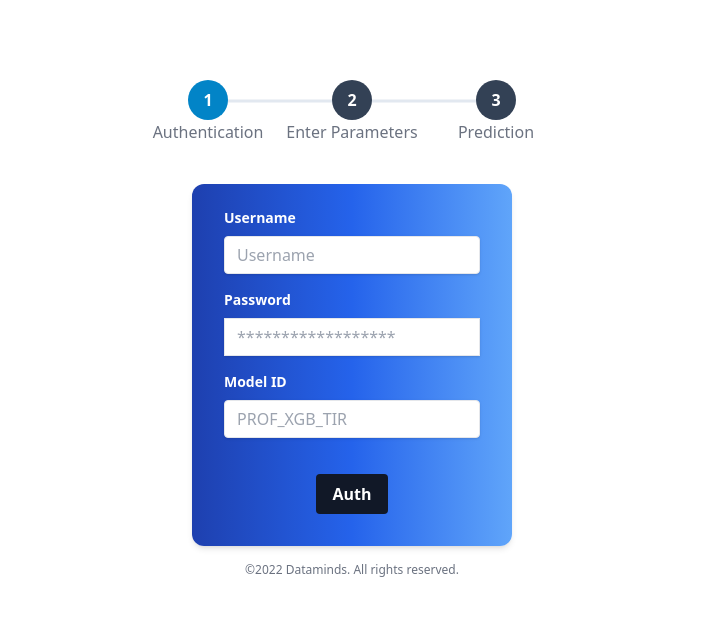
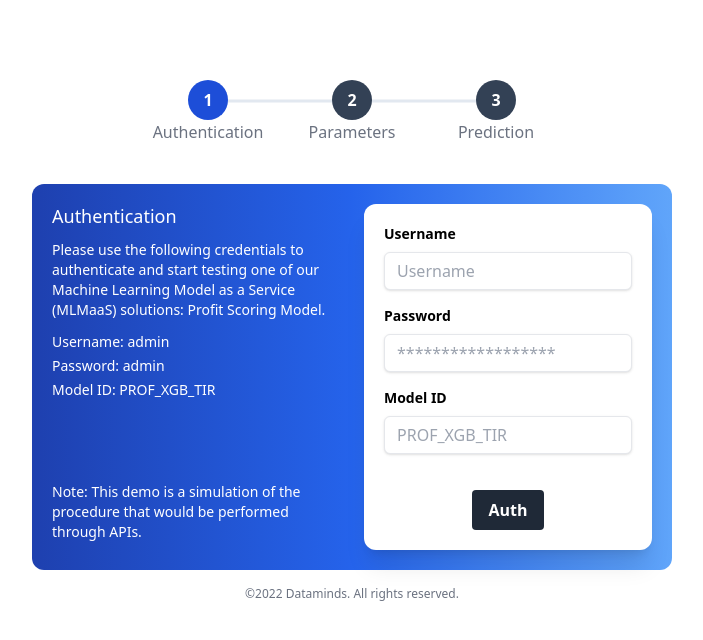
Before and after one commit to dataminds-ai/data-minds.github.io, a React (Create React App) app: page /demo in a window 1280 px wide. Shown: the top 640 px of the page, without its empty margins (288-991 px from the left). Built offline with nearby package versions, Linux system fonts and the light colour scheme.

Commit message:
pagina de demo completada, implementacion de notificaciones

```diff
--- a/package.json
+++ b/package.json
@@ -3,7 +3,6 @@
   "version": "0.1.0",
   "homepage": "https://data-minds.github.io",
   "private": true,
-  "proxy": "https://scoring.dataminds.pe",
   "dependencies": {
     "@emailjs/browser": "^3.6.2",
     "@fontsource/jetbrains-mono": "^4.5.9",
@@ -23,6 +22,7 @@
     "react-scripts": "5.0.1",
     "react-scroll": "^1.8.7",
     "react-spring": "^9.5.2",
+    "react-toastify": "^9.0.8",
     "react-transition-group": "^4.4.2",
     "swiper": "^8.3.2",
     "typeface-jetbrains-mono": "^2.0.1",
--- a/src/components/auth/Auth.jsx
+++ b/src/components/auth/Auth.jsx
@@ -7,29 +7,47 @@ function Auth({ handleSubmit, handleChange, formValue }) {
 
   return (
     <>
-      <div className="w-full max-w-xs">
-        <form className="bg-gradient-to-r from-blue-800 via-blue-600 to-blue-400 text-white shadow-md rounded-xl px-8 pt-6 pb-8 mb-4" onSubmit={(e) => handleSubmit(e, swiper)}>
+      <div className="bg-gradient-to-r w-4/5 sm:w-3/4 lg:w-2/4 mx-auto from-blue-800 via-blue-600 to-blue-400 p-5 rounded-xl">
+        <div className="md:grid md:grid-cols-2 md:gap-6">
+          <div className="md:relative first:md:col-span-1">
+            <div className="px-4 sm:px-0 text-white">
+              <h3 className="text-lg font-medium leading-6">Authentication</h3>
+              <div className='py-2'>
+                <p className="mt-1 text-sm">Please use the following credentials to authenticate and start testing one of our Machine Learning Model as a Service (MLMaaS) solutions: Profit Scoring Model.</p>
+              </div>
+              <p className="mt-1 text-sm">Username: admin</p>
+              <p className="mt-1 text-sm">Password: admin</p>
+              <p className="mt-1 text-sm">Model ID: PROF_XGB_TIR</p>
+              <div className='md:absolute inset-x-0 bottom-0 py-2'>
+                <div className=''>
+                  <p className="mt-1 text-sm">Note: This demo is a simulation of the procedure that would be performed through APIs.</p>
+                </div>
+              </div>
+            </div>
+          </div>
+          <div className="bg-white mt-5 shadow-xl rounded-xl md:col-span-1 md:mt-0 p-5">
+            <form onSubmit={(e) => handleSubmit(e, swiper)}>
               <div className="mb-4">
                 <label className="block text-sm font-bold mb-2" for="username">
                   Username
                 </label>
-            <input className="shadow appearance-none border rounded w-full py-2 px-3 text-gray-700 leading-tight focus:outline-none focus:shadow-outline" id="username" name="username" type="text" placeholder="Username" value={formValue.username} onChange={handleChange}/>
+                <input className="shadow appearance-none border rounded-md w-full py-2 px-3 text-gray-700 leading-tight focus:outline-none focus:shadow-outline" id="username" name="username" type="text" placeholder="Username" value={formValue.username} onChange={handleChange} />
               </div>
               <div className="mb-4">
                 <label className="block text-sm font-bold mb-2" for="password">
                   Password
                 </label>
-            <input className="shadow appearance-none border w-full py-2 px-3 text-gray-700 leading-tight focus:outline-none focus:shadow-outline" id="password" name="password" type="password" placeholder="******************" value={formValue.password} onChange={handleChange}/>
-            {/* <p className="text-red-500 text-xs italic">Please choose a password.</p> */}
+                <input className="shadow appearance-none border rounded-md w-full py-2 px-3 text-gray-700 leading-tight focus:outline-none focus:shadow-outline" id="password" name="password" type="password" placeholder="******************" value={formValue.password} onChange={handleChange} />
+                {/* <p className="text-red<-500 text-xs italic">Please choose a password.</p> */}
               </div>
               <div className="mb-6">
                 <label className="block text-sm font-bold mb-2" for="modelId">
                   Model ID
                 </label>
-            <input className="shadow appearance-none border rounded w-full py-2 px-3 text-gray-700 mb-3 leading-tight focus:outline-none focus:shadow-outline" id="modelId" name="modelId" type="text" placeholder="PROF_XGB_TIR" value={formValue.modelId} onChange={handleChange}/>
+                <input className="shadow appearance-none border rounded-md w-full py-2 px-3 text-gray-700 mb-3 leading-tight focus:outline-none focus:shadow-outline" id="modelId" name="modelId" type="text" placeholder="PROF_XGB_TIR" value={formValue.modelId} onChange={handleChange} />
               </div>
               <div className="flex items-center justify-center">
-            <button className="bg-gray-900 hover:bg-gray-800 text-white font-bold py-2 px-4 rounded focus:outline-none focus:shadow-outline" type='submit'>
+                <button className="bg-gray-800 hover:bg-blue-700 text-white font-bold py-2 px-4 rounded focus:outline-none focus:shadow-outline" type='submit'>
                   Auth
                 </button>
                 {/* <a className="inline-block align-baseline font-bold text-sm text-blue-500 hover:text-blue-800" href="#">
@@ -37,10 +55,12 @@ function Auth({ handleSubmit, handleChange, formValue }) {
             </a> */}
               </div>
             </form>
-        <p className="text-center text-gray-500 text-xs">
+          </div>
+        </div>
+      </div>
+      <p className="text-center text-gray-500 text-xs my-4">
         &copy;2022 Dataminds. All rights reserved.
       </p>
-      </div>
     </>
   )
 }
--- a/src/components/index/hero.jsx
+++ b/src/components/index/hero.jsx
@@ -1,5 +1,6 @@
 import React, { useState } from "react"
 import { useTransition, animated, config } from "react-spring"
+import { Link as LinkScroll } from "react-scroll";
 import "@fontsource/jetbrains-mono"
 
 const navigation = [
@@ -80,12 +81,11 @@ export default function Hero() {
                 {transition_3((styles, item) => item ?
                   <animated.div style={styles} className="mt-5 sm:mt-8 sm:flex sm:justify-center lg:justify-start">
                     <div className="shadow">
-                      <a
-                        href="#"
-                        className="w-full flex items-center justify-center px-8 py-3 border border-transparent text-base font-bold font-montserrat rounded-full text-white bg-gradient-to-r from-blue-800 via-blue-600 to-blue-400 md:py-4 md:text-lg md:px-10 hover:from-blue-600 hover:via-blue-400 hover:to-blue-200 hover:text-black hover:font-bold"
-                      >
-                        Comenzar
-                      </a>
+                      <LinkScroll to="soluciones" activeClass="active-white" offset={20} spy={true} smooth={true} duration={500}>
+                        <a className="w-full flex items-center justify-center px-8 py-3 border border-transparent text-base font-bold font-montserrat rounded-full text-white bg-gradient-to-r from-blue-800 via-blue-600 to-blue-400 md:py-4 md:text-lg md:px-10 hover:from-blue-600 hover:via-blue-400 hover:to-blue-200 hover:text-black hover:font-bold">
+                          Comenzar
+                        </a>
+                      </LinkScroll>
                     </div>
                   </animated.div> : ""
                 )}
--- a/src/components/stepper/Stepper.jsx
+++ b/src/components/stepper/Stepper.jsx
@@ -3,7 +3,7 @@ import "../../styles/stepper.css";
 import { TiTick } from "react-icons/ti";
 
 const Stepper = ({ currentStep, complete }) => {
-  const steps = ["Authentication", "Enter Parameters", "Prediction"];
+  const steps = ["Authentication", "Parameters", "Prediction"];
   // const [currentStep, setCurrentStep] = useState(1);
   // const [complete, setComplete] = useState(false);
   return (
@@ -19,22 +19,10 @@ const Stepper = ({ currentStep, complete }) => {
             <div className="step">
               {i + 1 < currentStep || complete ? <TiTick size={24} /> : i + 1}
             </div>
-            <p className="text-gray-500">{step}</p>
+            <p className="text-gray-500 text-xs md:text-base">{step}</p>
           </div>
         ))}
       </div>
-      {/* {!complete && (
-        <button
-          className="btn"
-          onClick={() => {
-            currentStep === steps.length
-              ? setComplete(true)
-              : setCurrentStep((prev) => prev + 1);
-          }}
-        >
-          {currentStep === steps.length ? "Finish" : "Next"}
-        </button>
-      )} */}
     </>
   );
 };
--- a/src/containers/Demo/ParamForm.jsx
+++ b/src/containers/Demo/ParamForm.jsx
@@ -52,17 +52,24 @@ export default function Paramform({ handleSubmit, handleChange, paramForm }) {
 
   return (
     <>
-      <div className="bg-gradient-to-r from-blue-800 via-blue-600 to-blue-400 p-5 rounded-xl">
+      <div className="bg-gradient-to-r w-4/5 sm:w-3/4 mx-auto from-blue-800 via-blue-600 to-blue-400 p-5 rounded-xl">
         <div className="md:grid md:grid-cols-3 md:gap-6">
           <div className="md:col-span-1">
             <div className="px-4 sm:px-0 text-white">
-              <h3 className="text-lg font-medium leading-6">Personal Information</h3>
-              <p className="mt-1 text-sm">Use a permanent address where you can receive mail.</p>
+              <h3 className="text-lg font-medium leading-6">Parameters</h3>
+              <p className="mt-1 text-sm py-2">
+                Within the fields from the age to the maximum days delinquent,
+                the data of a customer of a financial institution applying for a loan must be entered.
+              </p>
+              <p className="mt-1 text-sm py-2">
+                On the other hand, within the fields ranging from the principal to the loan product id,
+                the data of the loan the client is requesting must be entered.
+              </p>
             </div>
           </div>
           <div className="mt-5 md:col-span-2 md:mt-0">
             <form onSubmit={(e) => handleSubmit(e, swiper)}>
-              <div className="overflow-hidden shadow-xl sm:rounded-xl">
+              <div className="overflow-hidden shadow-xl rounded-xl">
                 <div className="bg-white px-4 py-5 sm:p-6">
                   <div className="grid grid-cols-6 gap-6">
                     {params?.map((param, i) => (
@@ -100,7 +107,7 @@ export default function Paramform({ handleSubmit, handleChange, paramForm }) {
                 <div className="bg-gray-50 px-4 py-3 text-right sm:px-6">
                   <button
                     type="submit"
-                    className="inline-flex justify-center rounded-md border border-transparent bg-indigo-600 py-2 px-4 text-sm font-medium text-white shadow-sm hover:bg-indigo-700 focus:outline-none focus:ring-2 focus:ring-indigo-500 focus:ring-offset-2"
+                    className="inline-flex justify-center rounded-md border border-transparent bg-gray-800 py-2 px-4 text-sm font-medium text-white shadow-sm hover:bg-blue-700 focus:outline-none focus:ring-2 focus:ring-indigo-500 focus:ring-offset-2"
                   >
                     Predict
                   </button>
@@ -110,6 +117,9 @@ export default function Paramform({ handleSubmit, handleChange, paramForm }) {
           </div>
         </div>
       </div>
+      <p className="text-center text-gray-500 text-xs my-4">
+        &copy;2022 Dataminds. All rights reserved.
+      </p>
     </>
   )
 }
--- a/src/containers/Demo/Prediction.jsx
+++ b/src/containers/Demo/Prediction.jsx
@@ -7,27 +7,28 @@ function Prediction({ handleSubmit, prediction }) {
 
   return (
     <>
-      <div className="bg-gradient-to-r from-blue-800 via-blue-600 to-blue-400 p-5 rounded-xl">
+      <div className="bg-gradient-to-r w-4/5 sm:w-3/4 lg:w-1/2 mx-auto from-blue-800 via-blue-600 to-blue-400 p-5 rounded-xl">
         <div className="md:grid md:grid-cols-2 md:gap-6">
           <div className="md:col-span-1">
             <div className="px-4 sm:px-0 text-white">
-              <h3 className="text-lg font-medium leading-6">Personal Information</h3>
-              <p className="mt-1 text-sm">Use a permanent address where you can receive mail.</p>
+              <h3 className="text-lg font-medium leading-6">Prediction</h3>
+              <p className="mt-1 text-sm py-2">Hooray! Now you know the internal rate of return on the loan. How does it feel to be able to read the future?</p>
+              <p className='mt-1 text-sm py-2'>  Contact us at <b>informes@dataminds.pe</b> and remember that <b>the future lies in your data</b>. </p>
             </div>
           </div>
-          <div className="bg-white mt-5 rounded-xl md:col-span-1 md:mt-0 p-5">
+          <div className="bg-white mt-5 shadow-xl rounded-xl md:col-span-1 md:mt-0 p-5">
             <form onSubmit={(e) => handleSubmit(e, swiper)}>
               <div className='flex flex-col'>
                 <div className='font-bold text-5xl font-montserrat mx-auto'>
-                  <div className=' text-blue-800'>I.R.R.</div>
+                  <div className=' text-gray-900'>I.R.R.</div>
                 </div>
-                <div className='font-bold text-6xl font-montserrat mx-auto my-5'>
-                  <div>{ Math.round((parseFloat(prediction) + Number.EPSILON) * 100) / 100 }</div>
+                <div className='font-bold text-6xl font-montserrat mx-auto my-5 text-blue-700'>
+                  <div>{Math.round((parseFloat(prediction) + Number.EPSILON) * 100) / 100}</div>
                 </div>
-                <div className="bg-gray-50 px-4 py-3 text-left sm:px-6">
+                <div className="bg-gray-50 mt-3 text-left">
                   <button
                     type="submit"
-                    className="inline-flex justify-center rounded-md border border-transparent bg-blue-700 py-2 px-4 text-sm font-medium text-white shadow-sm hover:bg-indigo-700 focus:outline-none focus:ring-2 focus:ring-indigo-500 focus:ring-offset-2"
+                    className="inline-flex justify-center rounded-md border border-transparent bg-gray-800 py-2 px-4 text-sm font-medium text-white shadow-sm hover:bg-blue-700 focus:outline-none focus:ring-2 focus:ring-indigo-500 focus:ring-offset-2"
                   >
                     Go back
                   </button>
@@ -37,6 +38,9 @@ function Prediction({ handleSubmit, prediction }) {
           </div>
         </div>
       </div>
+      <p className="text-center text-gray-500 text-xs mt-4">
+        &copy;2022 Dataminds. All rights reserved.
+      </p>
     </>
   )
 }
--- a/src/containers/Demo/index.js
+++ b/src/containers/Demo/index.js
@@ -3,14 +3,15 @@ import axios from 'axios';
 import Auth from '../../components/auth/Auth'
 import Stepper from '../../components/stepper/Stepper'
 import SwipeButton from './SwipeButton'
-import { Swiper, SwiperSlide, useSwiper } from "swiper/react";
+import { Swiper, SwiperSlide } from "swiper/react";
 import "swiper/css"
 import "swiper/css/effect-coverflow"
 import 'swiper/css/navigation';
 import 'swiper/css/pagination';
 import Paramform from "./ParamForm";
 import Prediction from "./Prediction";
-// import '../../styles/swiper.css'
+import { ToastContainer, toast } from 'react-toastify';
+import 'react-toastify/dist/ReactToastify.css';
 
 function Demo() {
   const [currentStep, setCurrentStep] = useState(1);
@@ -24,7 +25,7 @@ function Demo() {
   });
 
   const [paramForm, setParamForm] = useState({
-    param1: 33,
+    param1: 40,
     param2: 3000,
     param3: 12,
     param4: 5,
@@ -37,7 +38,8 @@ function Demo() {
     param11: 100
   });
 
-  const baseURL = "/api/v1/scoring";
+  // const baseURL = "/api/v1/scoring";
+  const baseURL = "https://scoring.dataminds.pe/api/v1/scoring"
 
   const handleChange = (e) => {
     switch (currentStep) {
@@ -74,11 +76,26 @@ function Demo() {
             setResponse(response.data);
             setToken(response.data.token);
             if (response.data.codigo === "00") {
+              toast.success("Successful authentication!");
               currentStep === stepsLength
                 ? setComplete(true)
                 : setCurrentStep((prev) => prev + 1);
 
               swiper.slideNext()
+            }
+          })
+          .catch((error) => {
+            if (error.response) {
+              error.response.data.codigo === "30"
+                ? toast.error("Invalid username or password or model ID")
+                : toast.error("Internal error")
+            } else if (error.request) {
+              // The request was made but no response was received
+              toast.error("Internal error")
+            } else {
+              // Something happened in setting up the request that triggered an Error
+              toast.error("Internal error")
+              console.log('Error', error.message);
             }
           });
         break;
@@ -118,13 +135,27 @@ function Demo() {
           })
           .then((response) => {
             setResponse(response.data)
-
             if (response.data.codmensaje === "00") {
-              if (currentStep === stepsLength - 1){
+              toast.success("Successful prediction!");
+              if (currentStep === stepsLength - 1) {
                 setComplete(true)
                 setCurrentStep((prev) => prev + 1);
               }
               swiper.slideNext()
+            }
+          })
+          .catch((error) => {
+            if (error.response) {
+              error.response.data.codigo === "30"
+                ? toast.error("Invalid token, refresh the page and authenticate again.")
+                : toast.error("Internal error")
+            } else if (error.request) {
+              // The request was made but no response was received
+              toast.error("Internal error")
+            } else {
+              // Something happened in setting up the request that triggered an Error
+              toast.error("Internal error")
+              console.log('Error', error.message);
             }
           });
         break;
@@ -138,10 +169,15 @@ function Demo() {
     }
   }
 
+  const notifySuccess = () => toast.success("Success !");
+  const notifyError = () => toast.error("Error !");
+  const notifyInfo = () => toast.info("Info !");
+  const notifyWarning = () => toast.warn("Warning !");
+
   return (
     <>
       <div className='flex flex-col h-screen'>
-        <div className='mx-auto mt-20'>
+        <div className='mx-auto mt-10 sm:mt-20'>
           <Stepper currentStep={currentStep} complete={complete} />
         </div>
         <div className='w-auto mt-10'>
@@ -165,7 +201,7 @@ function Demo() {
             <SwiperSlide>
               <div className="flex">
                 <div className="mx-auto">
-                  <Prediction handleSubmit={handleSubmit} prediction={response? response.prediccion: ""} />
+                  <Prediction handleSubmit={handleSubmit} prediction={response ? response.prediccion : ""} />
                 </div>
               </div>
             </SwiperSlide>
@@ -173,6 +209,7 @@ function Demo() {
           {/* <Auth handleClick={handleClick} currentStep={currentStep} complete={complete} /> */}
         </div>
       </div>
+      <ToastContainer />
     </>
   )
 }
--- a/src/styles/stepper.css
+++ b/src/styles/stepper.css
@@ -1,5 +1,5 @@
 .step-item {
-  @apply relative flex flex-col justify-center items-center w-36;
+  @apply relative flex flex-col justify-center items-center w-20 md:w-36;
 }
 .step-item:not(:first-child):before {
   @apply content-[''] bg-slate-200 absolute w-full h-[3px] right-2/4 top-1/3 -translate-y-2/4;
@@ -8,7 +8,7 @@
   @apply w-10 h-10 flex items-center justify-center z-10 relative bg-slate-700 rounded-full font-semibold text-white;
 }
 .active .step {
-  @apply bg-sky-600;
+  @apply bg-blue-700;
 }
 .complete .step {
   @apply bg-green-600;
```
Also changed, not shown: 1 other file (tests, documents, lock files or other folders). Lines whose indentation alone changed are shown as unchanged.
